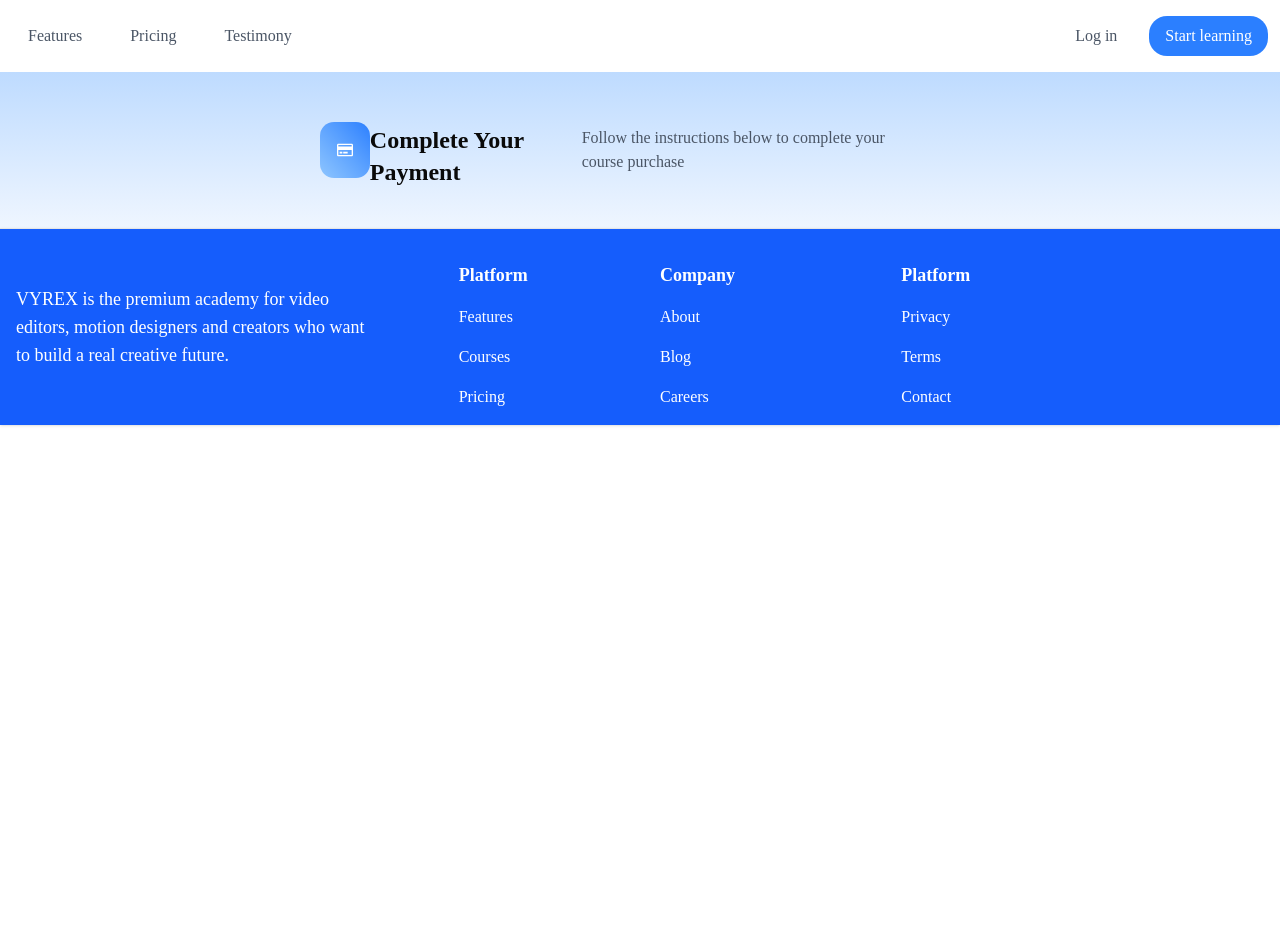
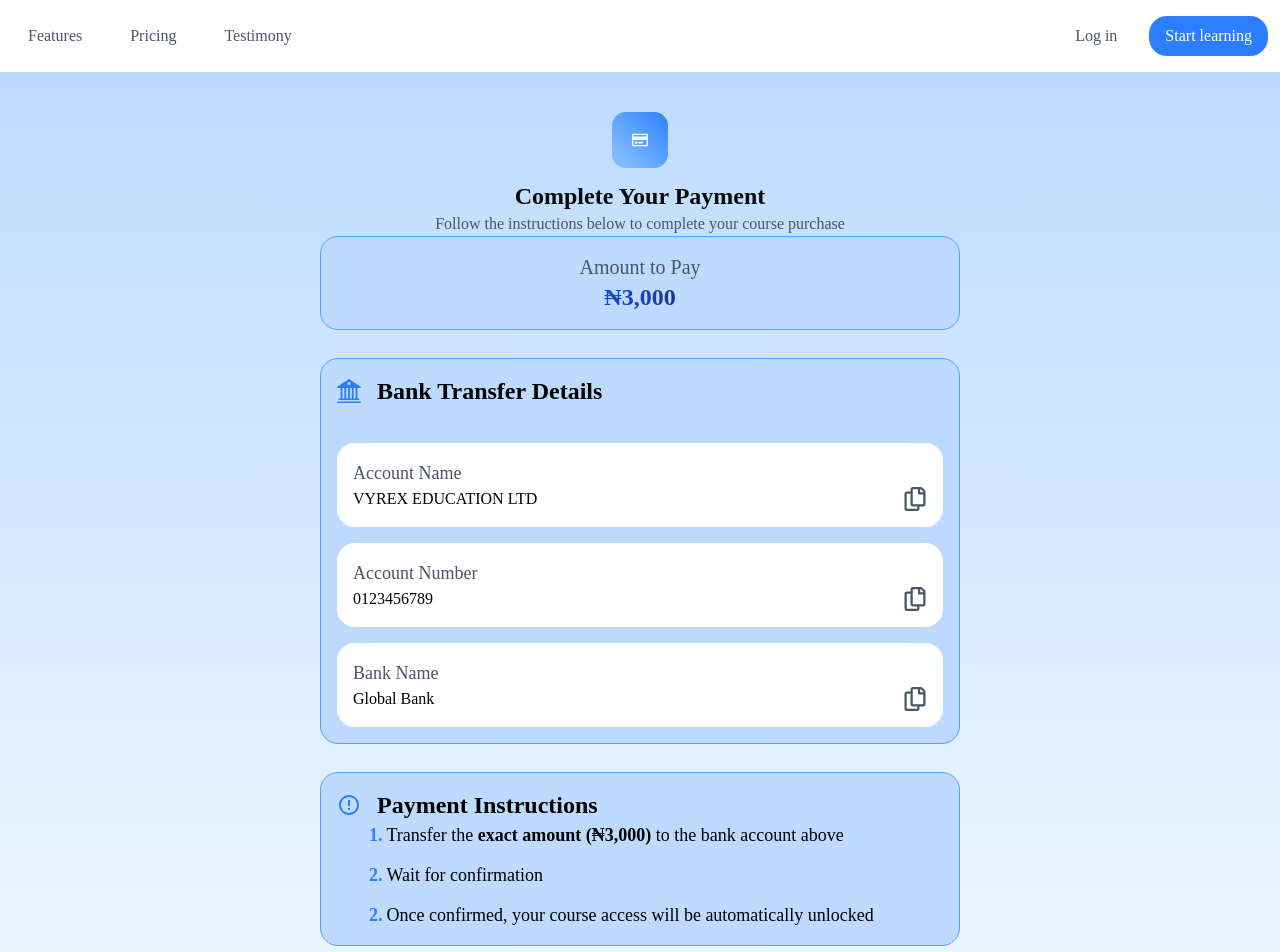
Before and after one commit to ADEDANCE/vyrex, a Next.js app: page /Payment in a window 1280 px wide. Shown: the top 952 px of the page. Before the commit the page ends 800 px from the top, so only its background shows below. Built offline with nearby package versions, Linux system fonts and the light colour scheme.

Commit message:
Refractor: Auto navigate to confirmation page

```diff
--- a/app/Payment/page.tsx
+++ b/app/Payment/page.tsx
@@ -1,10 +1,24 @@
-import React from "react";
+"use client";
+import { BsBank2 } from "react-icons/bs";
 import { FaRegCreditCard } from "react-icons/fa";
+import Bankcard from "../components/Bankcard";
+import { RiErrorWarningLine } from "react-icons/ri";
+import { useRouter } from "next/navigation";
+import { useEffect } from "react";
 
 export default function page() {
+  const router = useRouter();
+
+  useEffect(() => {
+    const timer = setTimeout(() => {
+      router.push("/Payment/Confirmed"); // navigate route
+    }, 6000); //6 seconds
+
+    return () => clearTimeout(timer); // cleanup
+  }, []);
   return (
     <section className=" bg-linear-to-b from-blue-200 to-blue-50 w-full py-10 px-4 md:px-80">
-      <div className=" flex items-center ">
+      <div className=" flex flex-col items-center ">
         <div className=" bg-linear-to-bl from-blue-500 to-blue-300 flex items-center justify-center rounded-xl py-2 w-14 h-14 px-2 text-white">
           <FaRegCreditCard />
         </div>
@@ -15,7 +29,60 @@ export default function page() {
           Follow the instructions below to complete your course purchase
         </p>
 
-        <div className=" py-4 px-4"></div>
+        <div className=" py-4 px-4 bg-blue-200 border border-blue-400 rounded-2xl w-full flex flex-col items-center">
+          <p className=" text-xl text-gray-600">Amount to Pay</p>
+          <h2 className=" text-2xl bg-linear-to-l  from-blue-900 to-blue-700 bg-clip-text text-transparent font-bold">
+            ₦3,000
+          </h2>
+        </div>
+
+        {/* details */}
+        <div className=" py-4 px-4 bg-blue-200 border border-blue-400 rounded-2xl w-full mt-7">
+          <div className=" text-2xl font-bold text-black flex gap-4 items-center">
+            <BsBank2 className=" text-blue-500" />
+            <h2>Bank Transfer Details</h2>
+          </div>
+
+          <div className=" flex flex-col items-center mt-5">
+            <Bankcard title="Account Name" subtitle="VYREX EDUCATION LTD" />
+
+            <Bankcard title="Account Number" subtitle="0123456789" />
+
+            <Bankcard title="Bank Name" subtitle="Global Bank" />
+          </div>
+        </div>
+
+        {/* instruction */}
+        <div className=" py-4 px-4 bg-blue-200 border border-blue-400 rounded-2xl w-full mt-7">
+          <div className=" text-2xl font-bold text-black flex gap-4 items-center">
+            <RiErrorWarningLine className=" text-blue-500" />
+            <h2>Payment Instructions</h2>
+          </div>
+
+          <div className=" pl-8">
+            <div className=" text-lg text-black flex gap-1 items-center">
+              <p className=" font-bold text-blue-500">1.</p>
+              <p>
+                Transfer the{" "}
+                <span className=" font-bold">exact amount (₦3,000)</span> to the
+                bank account above
+              </p>
+            </div>
+
+            <div className=" text-lg text-black flex gap-1 items-center mt-3">
+              <p className=" font-bold text-blue-500">2.</p>
+              <p>Wait for confirmation</p>
+            </div>
+
+            <div className=" text-lg text-black flex gap-1 items-center mt-3">
+              <p className=" font-bold text-blue-500">2.</p>
+              <p>
+                Once confirmed, your course access will be automatically
+                unlocked
+              </p>
+            </div>
+          </div>
+        </div>
       </div>
     </section>
   );
```
